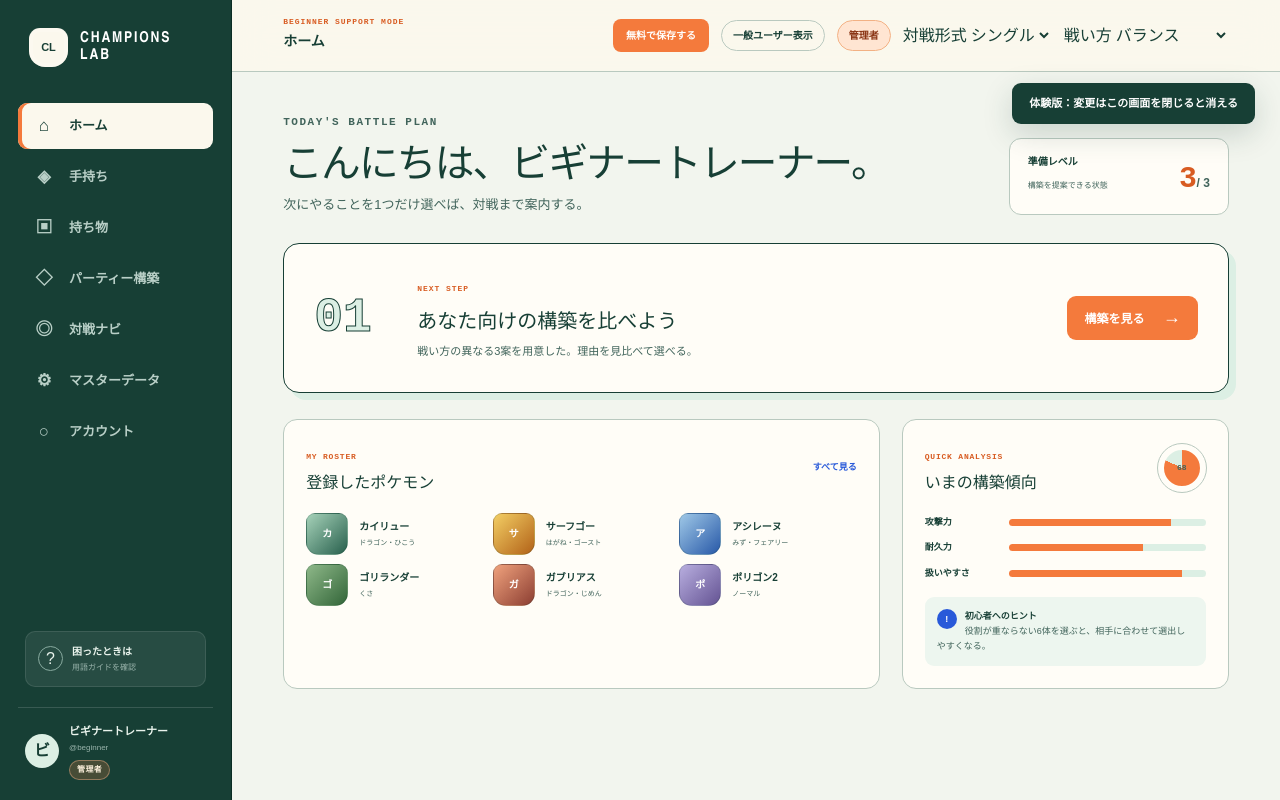
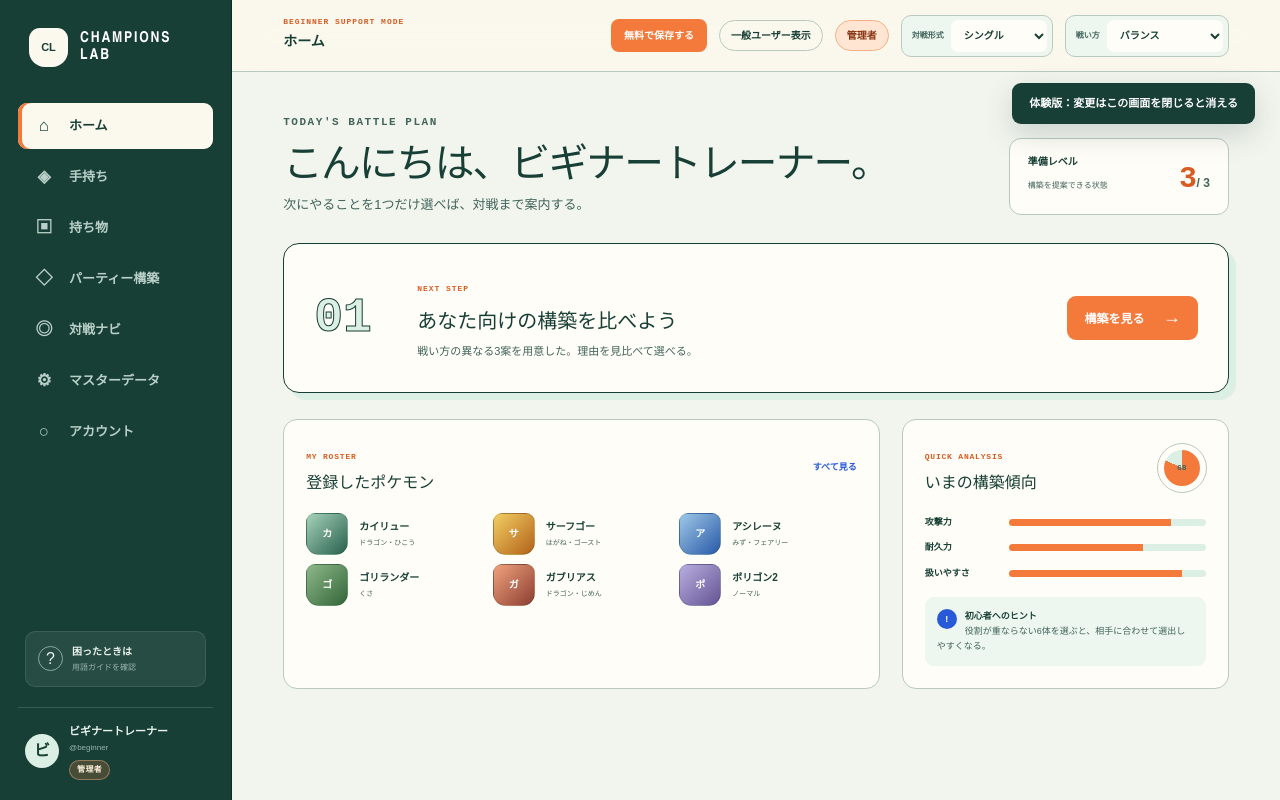
Before and after one commit to rihib/pokemon, a Next.js app: page /demo in a window 1280 px wide. Built offline with nearby package versions, Linux system fonts and the light colour scheme.

Commit message:
Move battle preferences to global header

```diff
--- a/app/globals.css
+++ b/app/globals.css
@@ -262,7 +262,15 @@ footer small { grid-column: 1 / -1; color: var(--ink-soft); font-size: 10px; }
   color: #223d80; background: #e5ebff; border-bottom: 1px solid #b8c6f6; font-size: 10px; font-weight: 900;
 }
 .role-preview-banner button { padding: 5px 9px; color: white; background: var(--blue); border: 0; border-radius: 6px; font-size: 9px; font-weight: 900; cursor: pointer; }
-.format-pill { padding: 7px 11px; color: var(--ink); background: var(--mint); border-radius: 999px; font-size: 10px; font-weight: 800; }
+.global-setting {
+  min-height: 42px; display: grid; grid-template-columns: auto auto; align-items: center; gap: 7px; padding: 4px 5px 4px 10px;
+  color: var(--ink-soft); background: var(--mint-soft); border: 1px solid var(--line); border-radius: 10px; font-size: 8px; font-weight: 900;
+}
+.global-setting select {
+  min-height: 32px; padding: 0 27px 0 9px; color: var(--ink); background: var(--white); border: 0; border-radius: 7px;
+  font-size: 10px; font-weight: 900; cursor: pointer;
+}
+.global-setting select:disabled { cursor: wait; opacity: .55; }
 .small-primary { padding: 9px 13px; color: white; background: var(--orange); border-radius: 8px; font-size: 10px; font-weight: 800; }
 .menu-button { display: none; }
 .notice, .error-banner {
@@ -331,13 +339,6 @@ footer small { grid-column: 1 / -1; color: var(--ink-soft); font-size: 10px; }
 .item-table { border: 1px solid var(--line); border-radius: 13px; overflow: hidden; background: var(--white); }
 .item-table article { min-height: 70px; display: grid; grid-template-columns: 40px 1fr 70px 50px 50px; gap: 13px; align-items: center; padding: 10px 17px; border-bottom: 1px solid #dde5df; }
 .item-table article:last-child { border: 0; }.item-table strong, .item-table small { display: block; }.item-table strong { font-size: 12px; }.item-table small { margin-top: 4px; color: var(--ink-soft); font-size: 8px; }.item-table b { font-size: 11px; }.item-icon { width: 32px; height: 32px; display: grid; place-items: center; background: var(--mint); border-radius: 8px; }
-.builder-controls { display: grid; grid-template-columns: .8fr 1.2fr; gap: 20px; margin-bottom: 22px; }
-.builder-controls > div { padding: 17px; border: 1px solid var(--line); border-radius: 12px; background: var(--white); }
-.builder-controls label { display: block; margin-bottom: 9px; font-size: 10px; font-weight: 800; }
-.app-segmented button { padding: 9px; }
-.style-tabs { display: grid; grid-template-columns: repeat(4, 1fr); gap: 6px; }
-.style-tabs button { padding: 11px 5px; color: var(--ink); background: var(--mint-soft); border: 1px solid transparent; border-radius: 7px; font-size: 9px; font-weight: 800; cursor: pointer; }
-.style-tabs button.selected { color: white; background: var(--ink); }
 .suggestion-tabs { display: grid; grid-template-columns: repeat(3, 1fr); gap: 12px; }
 .suggestion-tabs button { position: relative; min-height: 115px; padding: 16px; text-align: left; color: var(--ink); background: var(--white); border: 1px solid var(--line); border-radius: 12px; cursor: pointer; }
 .suggestion-tabs button.active { border: 2px solid var(--orange); padding: 15px; box-shadow: 0 7px 0 rgba(244,122,60,.12); }
@@ -367,7 +368,9 @@ footer small { grid-column: 1 / -1; color: var(--ink-soft); font-size: 10px; }
 .role-status { padding: 5px 9px; border-radius: 999px; font-size: 8px; font-weight: 900; white-space: nowrap; }
 .role-status.admin { color: #8a3514; background: #ffe5d2; border: 1px solid #f2b184; }
 .role-status.user { color: var(--ink-soft); background: var(--mint); border: 1px solid var(--line); }
-.setting-style-list { display: grid; gap: 7px; }.setting-style-list button { display: grid; grid-template-columns: 23px 90px 1fr; align-items: center; gap: 8px; padding: 10px; text-align: left; color: var(--ink); background: var(--mint-soft); border: 1px solid transparent; border-radius: 8px; cursor: pointer; }.setting-style-list button.selected { border-color: var(--orange); background: #fff8ef; }.setting-style-list button > span { width: 21px; height: 21px; display: grid; place-items: center; color: white; background: var(--orange); border-radius: 50%; font-size: 8px; }.setting-style-list strong { font-size: 10px; }.setting-style-list small { color: var(--ink-soft); font-size: 8px; }
+.setting-summary { display: grid; gap: 9px; margin-top: 18px; }
+.setting-summary span { display: flex; align-items: center; justify-content: space-between; gap: 15px; padding: 11px 12px; background: var(--mint-soft); border-radius: 8px; color: var(--ink-soft); font-size: 9px; font-weight: 800; }
+.setting-summary strong { color: var(--ink); font-size: 10px; }
 .danger-zone { grid-column: 1 / -1; border-color: #dfb8b1; }.danger-zone a, .danger-zone button { display: inline-block; margin: 10px 10px 0 0; padding: 10px 14px; border-radius: 7px; font-size: 9px; font-weight: 800; }.danger-zone a { color: var(--ink); background: var(--mint); }.danger-button { color: white; background: #a94438; border: 0; cursor: pointer; }
 .empty-state { min-height: 320px; display: grid; place-content: center; justify-items: center; text-align: center; color: var(--ink-soft); background: var(--white); border: 1px dashed var(--line); border-radius: 13px; }.empty-state > span { width: 50px; height: 50px; display: grid; place-items: center; color: var(--ink); background: var(--mint); border-radius: 15px; font-size: 22px; }.empty-state h2 { margin: 16px 0 7px; color: var(--ink); font-size: 17px; }.empty-state p { max-width: 420px; margin: 0 0 16px; font-size: 10px; line-height: 1.8; }
 .modal-backdrop { position: fixed; inset: 0; z-index: 100; padding: 24px; display: grid; place-items: center; background: rgba(5,30,23,.67); backdrop-filter: blur(5px); }
@@ -390,17 +393,19 @@ footer small { grid-column: 1 / -1; color: var(--ink-soft); font-size: 10px; }
   .menu-button { width: 36px; height: 36px; display: block; color: var(--ink); background: var(--mint); border: 0; border-radius: 8px; }
   .app-top { padding: 0 16px; }.app-top > div:first-of-type { display: none; }
   .top-actions { gap: 7px; }
-  .role-preview-toggle { max-width: 118px; padding: 7px 9px; overflow: hidden; text-overflow: ellipsis; white-space: nowrap; }
+  .role-preview-toggle { max-width: 94px; padding: 7px 8px; overflow: hidden; text-overflow: ellipsis; white-space: nowrap; }
   .admin-status { display: none; }
   .role-preview-banner { justify-content: space-between; }
   .app-content { padding: 28px 16px 100px; }
   .welcome-row { grid-template-columns: 1fr; }.level-card { display: none; }
   .next-step-card { grid-template-columns: 1fr; gap: 12px; padding: 21px; }.big-step { display: none; }
   .dashboard-mon-grid { grid-template-columns: 1fr 1fr; }
-  .roster-grid, .builder-controls, .suggestion-tabs, .suggestion-heading, .suggested-party, .settings-grid { grid-template-columns: 1fr; }
+  .roster-grid, .suggestion-tabs, .suggestion-heading, .suggested-party, .settings-grid { grid-template-columns: 1fr; }
   .suggestion-tabs { overflow-x: auto; display: flex; }.suggestion-tabs button { min-width: 230px; }
   .settings-grid .danger-zone { grid-column: auto; }
-  .style-tabs { grid-template-columns: 1fr 1fr; }
+  .global-setting { grid-template-columns: 1fr; gap: 1px; padding: 3px 4px; }
+  .global-setting > span { display: none; }
+  .global-setting select { min-height: 30px; max-width: 82px; padding-left: 7px; }
   .opponent-grid { grid-template-columns: 1fr; }
   .selection-row { grid-template-columns: 24px 1fr; }.selection-row > p { grid-column: 2; }
   .master-head { display: none; }.master-table article { grid-template-columns: 1fr auto; }.master-table article > span, .master-table article > p { grid-column: 1 / -1; }
```
